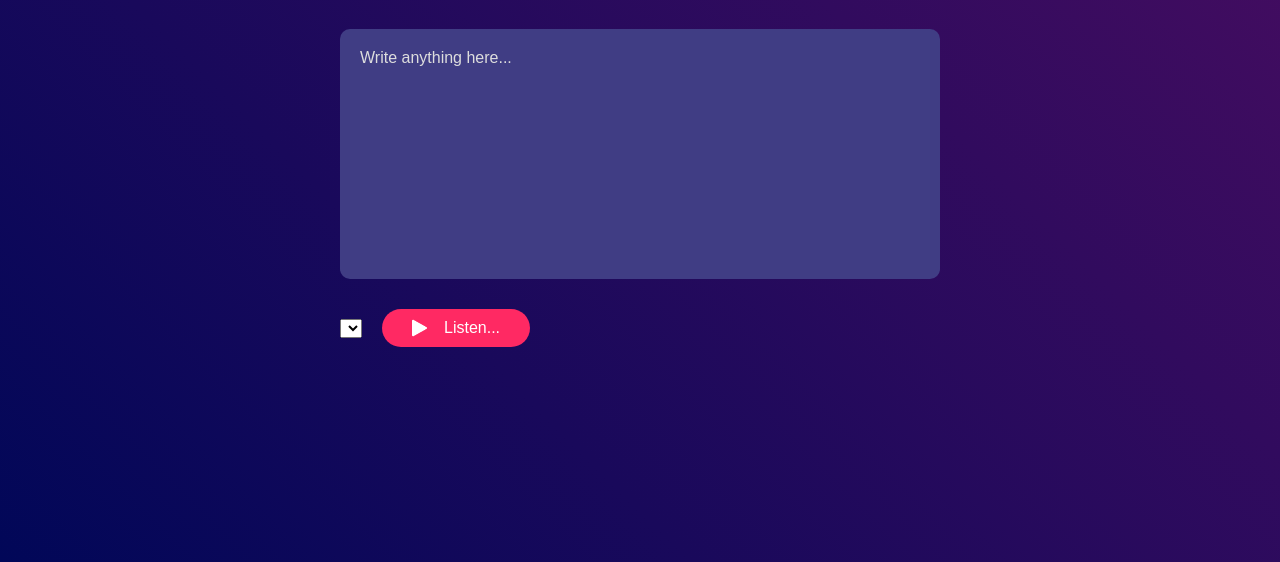
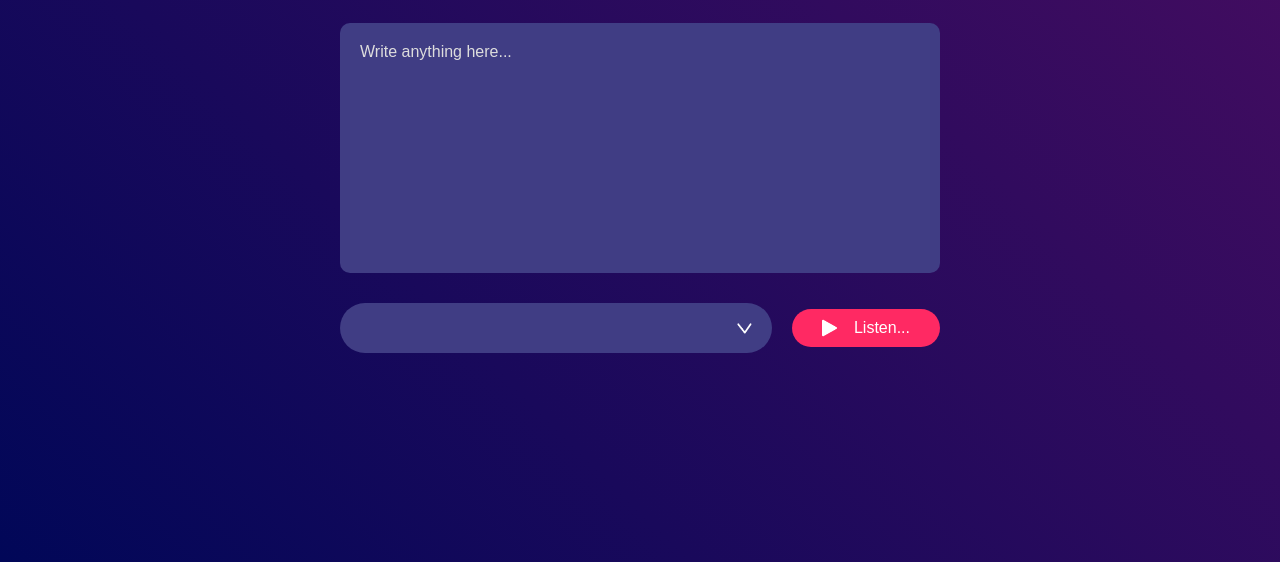
Before and after one commit to salinpaul94/text-to-speech, a plain HTML site: page version_01/index.html in a window 1280 px wide. Shown: the part 238-800 px from the top of the page. Drawn offline with Linux system fonts and the light colour scheme.

Commit message:
.row select styling

```diff
--- a/version_01/style.css
+++ b/version_01/style.css
@@ -70,3 +70,20 @@
   width: 16px;
   margin-right: 16px;
 }
+
+.row select {
+  flex: 1;
+  color: #fff;
+  background: #403d84;
+  height: 50px;
+  padding: 0 20px;
+  outline: 0;
+  border: 0;
+  border-radius: 35px;
+  appearance: none;
+  background-image: url(images/dropdown.png);
+  background-repeat: no-repeat;
+  background-size: 15px;
+  background-position-x: calc(100% - 20px);
+  background-position-y: 20px
+}
```
